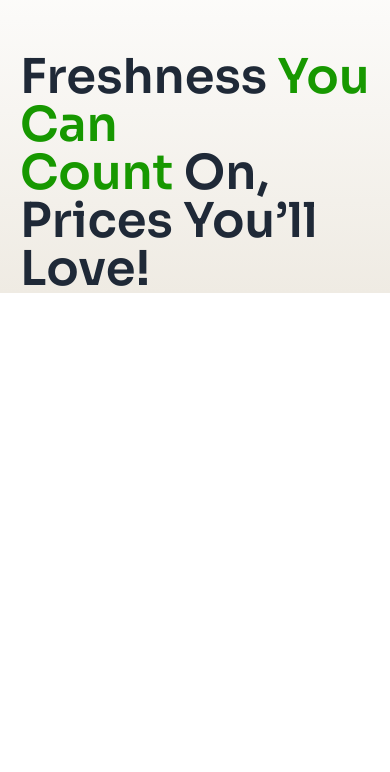
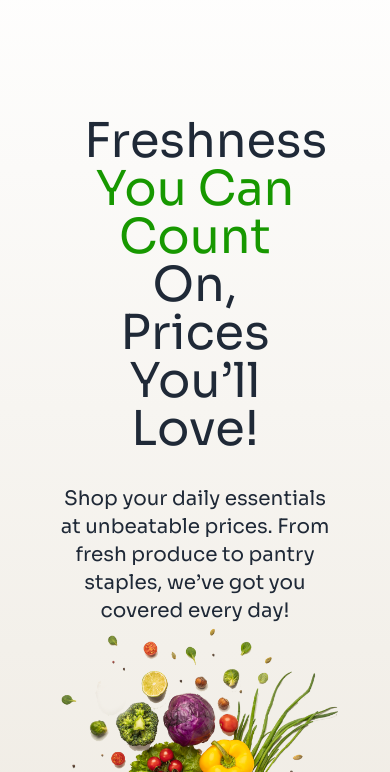
Before and after one commit to nusrat-rima/Assignment-three, a plain HTML site: page index.html in a window 390 px wide. Shown: the part 72-844 px from the top of the page. Drawn offline with nearby package versions, Linux system fonts and the light colour scheme.

Commit message:
added Hero image and made it responsive

```diff
--- a/index.html
+++ b/index.html
@@ -95,11 +95,14 @@
       </div>
       <!-- Banner section -->
        <section class="my-12">
-        <div class="flex items-center justify-center">
-          <h4 class="font-semibold text-5xl">Freshness <span class="text-clr-primary">You Can</span> <br><span class="text-clr-primary"> Count</span> On, Prices You’ll Love!</h4>
+        <div class="lg:flex items-center justify-center text-center sm:flex-col p-8">
+          <h4 class="font-sem text-5xl p-8">Freshness <span class="text-clr-primary">You Can</span> <br><span class="text-clr-primary"> Count</span> On, Prices You’ll Love!</h4>
+          <p class="font-normal text-xl">Shop your daily essentials at unbeatable prices. From fresh produce to pantry <br> staples, we’ve got you covered every day!</p>
+          <img src="c2-assets/hero-vegetables.png" alt="">
         </div>
        </section>
     </header>
+
     <!-- Main section -->
     <main>
 
```
